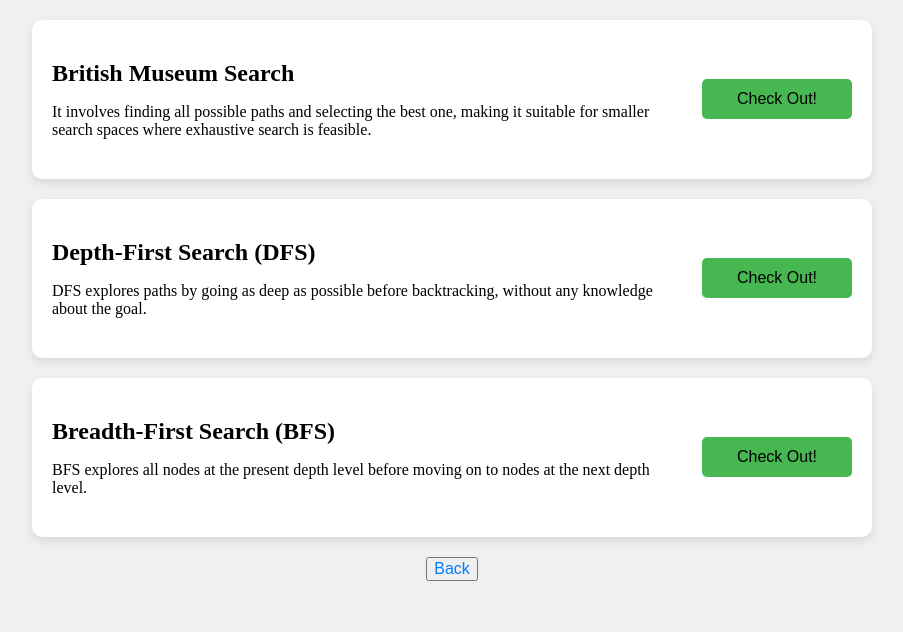
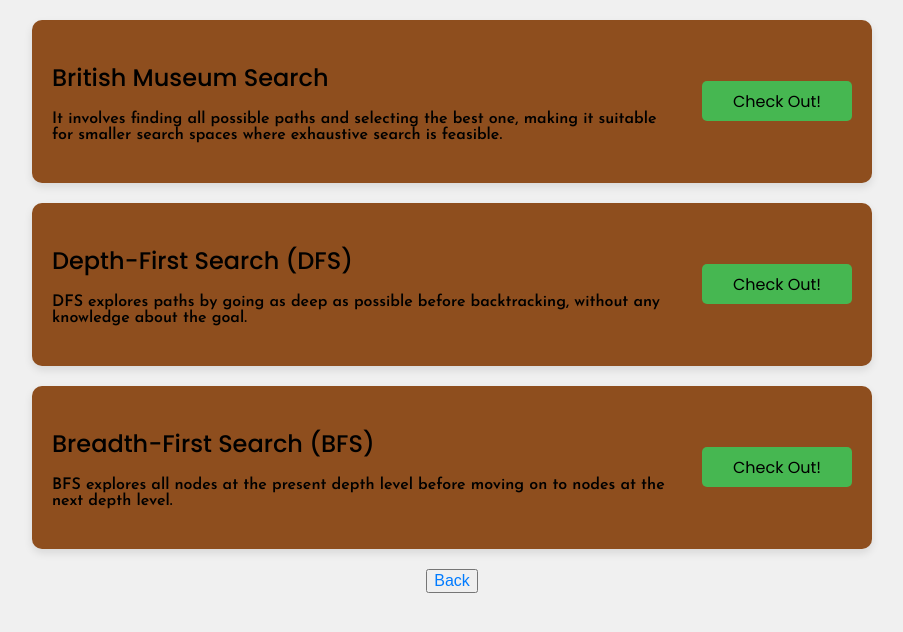
Before and after one commit to fromjyce/ArtificialIntelligence, a React (Create React App) app in the folder frontend/: page /blind-algorithm-list in a window 1280 px wide. Shown: the top 632 px of the page, without its empty margins (188-1091 px from the left). Built offline with nearby package versions, Linux system fonts and the light colour scheme.

Commit message:
added fonts

```diff
--- a/frontend/src/styles/AlgorithmDetail.css
+++ b/frontend/src/styles/AlgorithmDetail.css
@@ -1,9 +1,11 @@
+@import url('https://fonts.googleapis.com/css2?family=Josefin+Sans:ital,wght@0,100..700;1,100..700&family=Poppins:ital,wght@0,100;0,200;0,300;0,400;0,500;0,600;0,700;0,800;0,900;1,100;1,200;1,300;1,400;1,500;1,600;1,700;1,800;1,900&display=swap');
+
 .algorithm-detail {
     display: flex;
     align-items: center;
     width: 80%;
     max-width: 800px;
-    background-color: #fff;
+    background-color: #8E4E1E;
     padding: 20px;
     border-radius: 10px;
     box-shadow: 0 4px 8px rgba(0, 0, 0, 0.1);
@@ -21,12 +23,19 @@
 .algorithm-detail h2 {
     font-size: 24px;
     margin-bottom: 10px;
+    font-family: "Poppins", sans-serif;
+    font-weight: 500;
+    font-style: normal;
 }
 
 .algorithm-detail p {
     font-size: 16px;
     margin-bottom: 20px;
     text-align: left;
+    font-family: "Josefin Sans", sans-serif;
+    font-optical-sizing: auto;
+    font-weight: 550;
+    font-style: normal;
 }
 
 .detail-button {
@@ -38,6 +47,9 @@
     border-radius: 5px;
     cursor: pointer;
     transition: background-color 0.3s ease;
+    font-family: "Poppins", sans-serif;
+    font-weight: 400;
+    font-style: normal;
 }
 
 .detail-button:hover {
```
